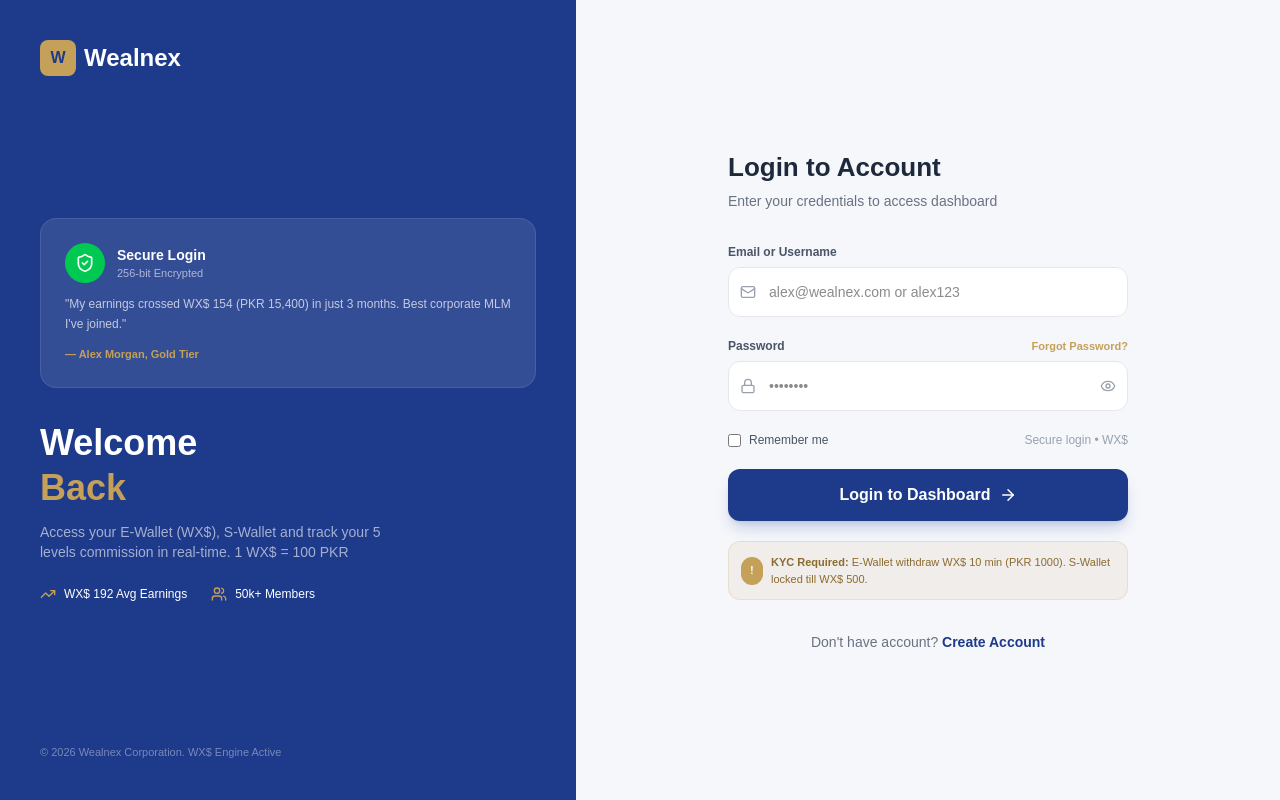
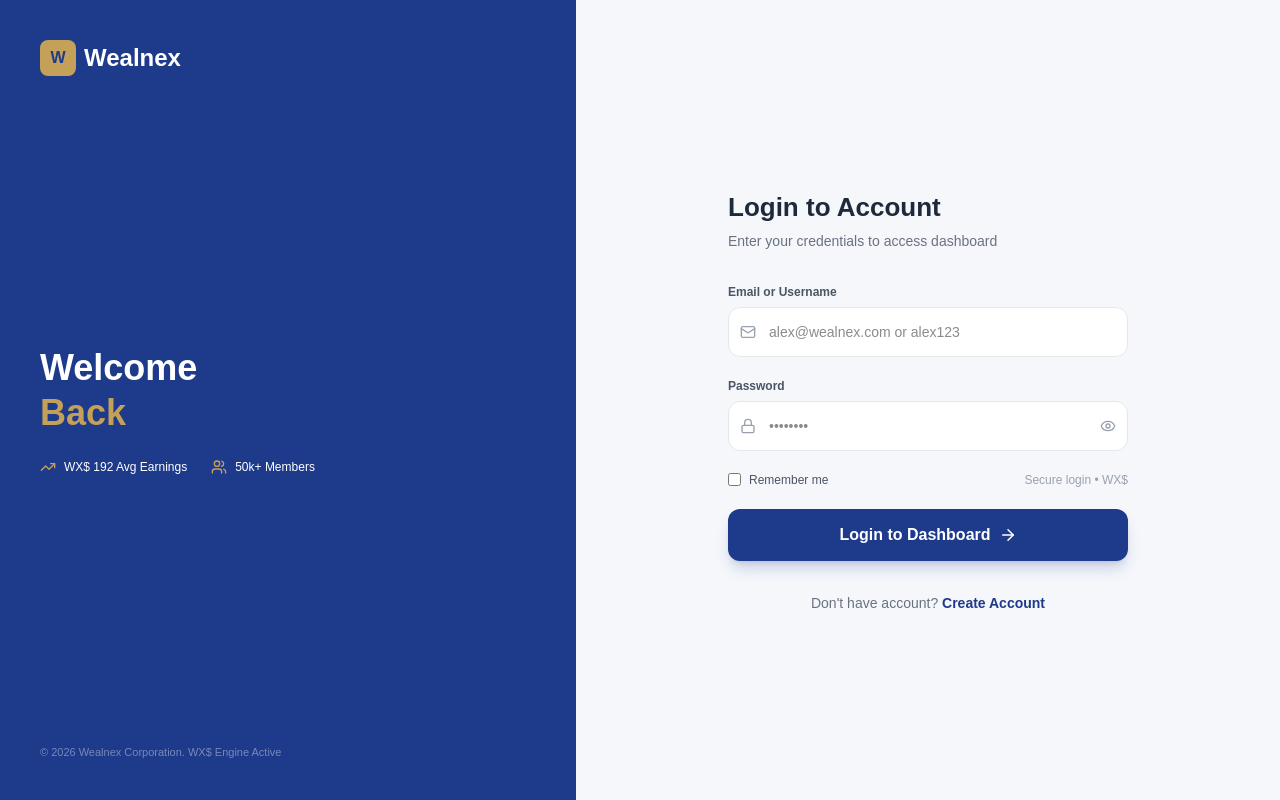
Before and after one commit to Romaan42/wealnix, a Next.js app: page /login in a window 1280 px wide. Built offline with nearby package versions, Linux system fonts and the light colour scheme.

Commit message:
updating

```diff
--- a/src/app/(auth)/login/page.jsx
+++ b/src/app/(auth)/login/page.jsx
@@ -76,33 +76,11 @@ export default function LoginPage() {
         </div>
 
         <div className="space-y-8">
-          <div className="bg-white/10 backdrop-blur rounded-2xl p-6 border border-white/10">
-            <div className="flex items-center gap-3 mb-3">
-              <div className="w-10 h-10 bg-green-500 rounded-full flex items-center justify-center">
-                <ShieldCheck size={20} />
-              </div>
-              <div>
-                <p className="font-bold text-sm">Secure Login</p>
-                <p className="text-[11px] text-white/60">256-bit Encrypted</p>
-              </div>
-            </div>
-            <p className="text-xs text-white/70 leading-relaxed">
-              "My earnings crossed WX$ 154 (PKR 15,400) in just 3 months. Best
-              corporate MLM I've joined."
-            </p>
-            <p className="text-[11px] text-[#C5A059] mt-3 font-bold">
-              — Alex Morgan, Gold Tier
-            </p>
-          </div>
-
           <div>
             <h2 className="text-[36px] font-bold leading-tight">
               Welcome <br /> <span className="text-[#C5A059]">Back</span>
             </h2>
-            <p className="text-white/60 text-sm mt-3 max-w-[380px]">
-              Access your E-Wallet (WX$), S-Wallet and track your 5 levels
-              commission in real-time. 1 WX$ = 100 PKR
-            </p>
+
             <div className="flex gap-6 mt-6 text-xs">
               <span className="flex items-center gap-2">
                 <TrendingUp size={16} className="text-[#C5A059]" /> WX$ 192 Avg
@@ -172,12 +150,12 @@ export default function LoginPage() {
                 <label className="text-[12px] font-semibold text-gray-600">
                   Password
                 </label>
-                <Link
+                {/* <Link
                   href="/forgot-password"
                   className="text-[11px] text-[#C5A059] font-semibold"
                 >
                   Forgot Password?
-                </Link>
+                </Link> */}
               </div>
               <div className="relative">
                 <Lock
@@ -232,16 +210,6 @@ export default function LoginPage() {
                 </>
               )}
             </button>
-
-            <div className="bg-[#C5A059]/10 border border-[#C5A059]/20 rounded-xl p-3 flex items-center gap-2">
-              <div className="w-7 h-7 bg-[#C5A059] rounded-full flex items-center justify-center text-white text-[10px] font-bold">
-                !
-              </div>
-              <p className="text-[11px] text-[#8B6B2E]">
-                <span className="font-bold">KYC Required:</span> E-Wallet
-                withdraw WX$ 10 min (PKR 1000). S-Wallet locked till WX$ 500.
-              </p>
-            </div>
           </form>
 
           <p className="text-center text-sm text-gray-500 mt-8">
```
